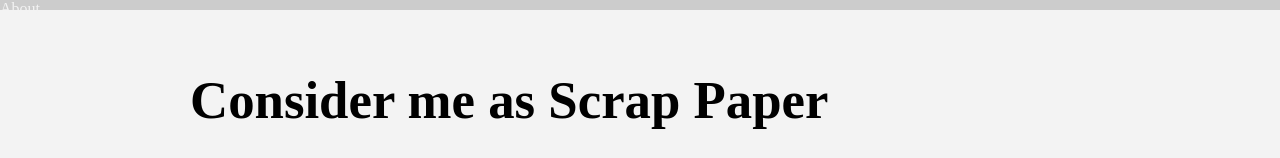
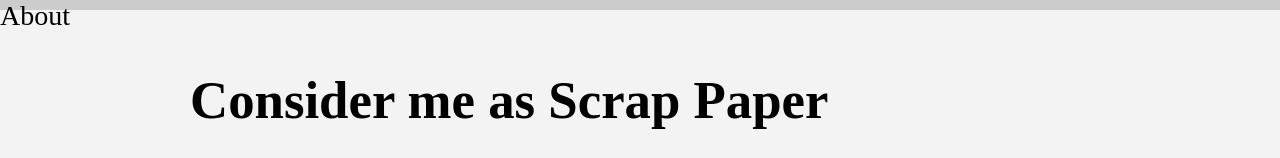
Before and after one commit to leahjs/scrap-paper, a plain HTML site: page index.html in a window 1280 px wide. Shown: the top 158 px of the page. Drawn offline with nearby package versions, Linux system fonts and the light colour scheme.

Commit message:
added a class to a tag about

```diff
--- a/index.html
+++ b/index.html
@@ -19,7 +19,7 @@
         </div>-->
     </nav>
   <div id="corner">
-    <a href="javascript:toggleLayer('descr');">About</a>
+    <a href="javascript:toggleLayer('descr');" class="about">About</a>
   </div>
 
   <div id="descr">Sometimes in life you just need a piece of scrap paper which is why I made this editable page so you can write what you want and it will save the data in the browser. Here is my<a href="http://github.com/leahjs/scrap-paper" target="_blank"><i class="fa fa-github"></i></a> and my <a href="http://twitter.com/leahjs/" target="_blank"><i class="fa fa-twitter"></i></a>
--- a/stylesheet.css
+++ b/stylesheet.css
@@ -41,6 +41,13 @@ textarea#note {
   /*top: 55px;*/
   left: 8px;
   color: black;
+}
+
+.about {
+  text-decoration: none;
+  color: black;
+  left: 8px;
+  top: 15px;
 }
 
 /*********************************************
@@ -182,7 +189,7 @@ blockquote {
 
 a {
   text-decoration: none;
-  color: #f3f3f3;
+  color: black;
   left: 8px;
   top: 15px;
 }
```
